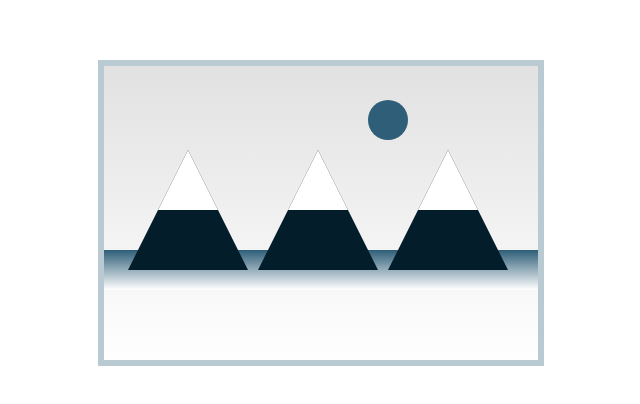
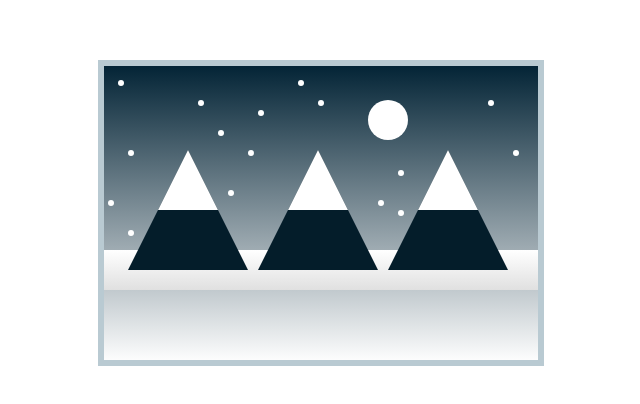
Before and after one commit to smits409/smits409.github.io, a plain HTML site: page page3.html in a window 1280 px wide. Shown: the whole page, without its empty margins (2-642 px from the left). Drawn offline with Linux system fonts and the light colour scheme.

Commit message:
snowy mountain

```diff
--- a/page3.html
+++ b/page3.html
@@ -24,6 +24,25 @@
               <div class="skinnyright"></div>
               <div class="skinnybottom"></div>
 
+              <div class="snow1"></div>
+              <div class="snow2"></div>
+              <div class="snow3"></div>
+              <div class="snow4"></div>
+              <div class="snow5"></div>
+              <div class="snow6"></div>
+              <div class="snow7"></div>
+              <div class="snow8"></div>
+              <div class="snow9"></div>
+              <div class="snow10"></div>
+              <div class="snow11"></div>
+              <div class="snow12"></div>
+              <div class="snow13"></div>
+              <div class="snow14"></div>
+              <div class="snow15"></div>
+              <div class="snow16"></div>
+              <div class="snow17"></div>
+
+
     </body>
 
 </html>
--- a/page3styles.css
+++ b/page3styles.css
@@ -79,7 +79,7 @@ h1 {
 
 
 .circle {
-    background-color: #2e5e78;
+    background-color: white;
     width: 40px;
     height: 40px;
     position: absolute;
@@ -127,7 +127,7 @@ h1 {
 
 .gradient {
     background-image: linear-gradient(
-      #e1e1e1, white);
+      #012234, white);
     height: 300px;
     width: 446px;
     position: absolute;
@@ -141,7 +141,145 @@ h1 {
     width: 440px;
     height: 40px;
     background-image: linear-gradient(
-      #2e5e78, white);
+     white, #e0e0e0);
     position: absolute;
     top: 250px;
     left: 100px; }
+
+
+.snow1 {
+    background-color: white;
+    width: 6px;
+    height: 6px;
+    position: absolute;
+    top: 100px;
+    left: 200px;
+    border-radius: 3px; }
+.snow2 {
+    background-color: white;
+    width: 6px;
+    height: 6px;
+    position: absolute;
+    top: 150px;
+    left: 250px;
+    border-radius: 3px; }
+.snow3 {
+    background-color: white;
+    width: 6px;
+    height: 6px;
+    position: absolute;
+    top: 80px;
+    left: 300px;
+    border-radius: 3px; }
+.snow4 {
+    background-color: white;
+    width: 6px;
+    height: 6px;
+    position: absolute;
+    top: 200px;
+    left: 380px;
+    border-radius: 3px; }
+.snow5 {
+    background-color: white;
+    width: 6px;
+    height: 6px;
+    position: absolute;
+    top: 100px;
+    left: 490px;
+    border-radius: 3px; }
+.snow6 {
+    background-color: white;
+    width: 6px;
+    height: 6px;
+    position: absolute;
+    top: 150px;
+    left: 515px;
+    border-radius: 3px; }
+.snow7 {
+    background-color: white;
+    width: 6px;
+    height: 6px;
+    position: absolute;
+    top: 150px;
+    left: 130px;
+    border-radius: 3px; }
+.snow8 {
+    background-color: white;
+    width: 6px;
+    height: 6px;
+    position: absolute;
+    top: 190px;
+    left: 230px;
+    border-radius: 3px; }
+.snow9 {
+    background-color: white;
+    width: 6px;
+    height: 6px;
+    position: absolute;
+    top: 80px;
+    left: 120px;
+    border-radius: 3px; }
+.snow10 {
+    background-color: white;
+    width: 6px;
+    height: 6px;
+    position: absolute;
+    top: 100px;
+    left: 320px;
+    border-radius: 3px; }
+.snow11 {
+    background-color: white;
+    width: 6px;
+    height: 6px;
+    position: absolute;
+    top: 110px;
+    left: 260px;
+    border-radius: 3px; }
+.snow12 {
+    background-color: white;
+    width: 6px;
+    height: 6px;
+    position: absolute;
+    top: 130px;
+    left: 220px;
+    border-radius: 3px; }
+.snow13 {
+    background-color: white;
+    width: 6px;
+    height: 6px;
+    position: absolute;
+    top: 230px;
+    left: 130px;
+    border-radius: 3px; }
+.snow14 {
+    background-color: white;
+    width: 6px;
+    height: 6px;
+    position: absolute;
+    top: 210px;
+    left: 400px;
+    border-radius: 3px; }
+.snow15 {
+    background-color: white;
+    width: 6px;
+    height: 6px;
+    position: absolute;
+    top: 200px;
+    left: 110px;
+    border-radius: 3px; }
+.snow16 {
+    background-color: white;
+    width: 6px;
+    height: 6px;
+    position: absolute;
+    top: 170px;
+    left: 350px;
+    border-radius: 3px; }
+.snow16 {
+    background-color: white;
+    width: 6px;
+    height: 6px;
+    position: absolute;
+    top: 170px;
+    left: 400px;
+    border-radius: 3px; }
```
